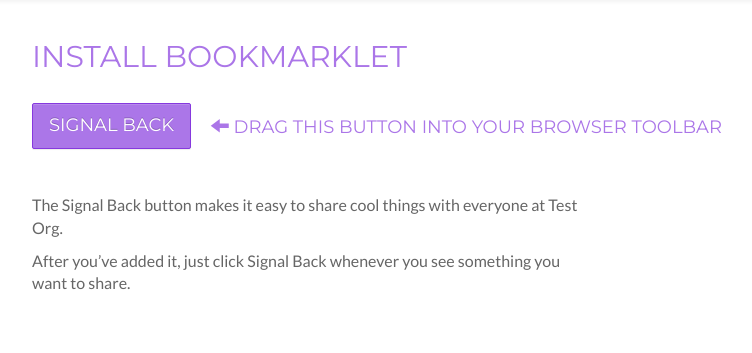
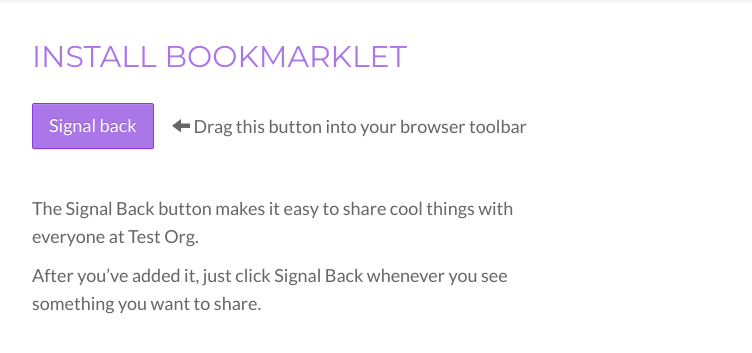
Before and after one commit to anniejocain/signalback, a Django app: page /install-bookmarklet/4a896364-b261-4237-bd99-ed7c12856e61/ in a window 1280 px wide. Shown: the part 52-405 px from the top of the page, without its empty margins (38-790 px from the left). Run offline with Django 3.2, Linux system fonts and the light colour scheme; data comes from the database, SQL or seed files in the repository; parts of the project's set-up code (start-up, migrations or seed data) failed here and were passed over; some libraries are stand-ins or nearby versions.

Commit message:
fixed styling on bookmarklet install page

```diff
--- a/items/static/css/style.css
+++ b/items/static/css/style.css
@@ -31,18 +31,18 @@ body {
     border-bottom:1px solid #fffeb3;
 }
 
-.bookmarklet-install h4 {
+.bookmarklet-install-button {
     margin-top:25px;
     margin-bottom:45px;
 }
 
-.bookmarklet-install h4 a {
+.bookmarklet-install-button a {
     margin-top:-5px;
     margin-right:15px;
 }
 
 .bookmarklet-install p {
-    font-size:16px;
+    line-height:1.575em;
 }
 
 /* Item page for org page - start */
--- a/items/templates/install_bookmarklet.html
+++ b/items/templates/install_bookmarklet.html
@@ -10,7 +10,7 @@
         <h1>Install bookmarklet</h1>
         <div class="row">
             <div class="col-md-8">
-          <h4><a id="bookmarklet" class="btn btn-success btn-lg" href="javascript:(function(){%20window.open(%22http://{{bookmarklet_domain}}/add-item?link=%22+encodeURIComponent(%20location.href)+%22&title=%22+encodeURIComponent(document.title)+%22&bookmarklet_key={{bookmarklet_key}}%22);%20})();">Signal back</a> <span class="glyphicon glyphicon-arrow-left" aria-hidden="true"></span> Drag this button into your browser toolbar</h4>
+          <div class="bookmarklet-install-button"><a id="bookmarklet" class="btn btn-success btn-lg" href="javascript:(function(){%20window.open(%22http://{{bookmarklet_domain}}/add-item?link=%22+encodeURIComponent(%20location.href)+%22&title=%22+encodeURIComponent(document.title)+%22&bookmarklet_key={{bookmarklet_key}}%22);%20})();">Signal back</a> <span class="glyphicon glyphicon-arrow-left" aria-hidden="true"></span> Drag this button into your browser toolbar</div>
           </div>
         </div>
         <div class="row">
--- a/items/views/common.py
+++ b/items/views/common.py
@@ -7,7 +7,7 @@ from items.tasks import get_twitter_card_image, get_screen_capture
 import logging, json
 import requests
 
-from django.http import HttpResponseRedirect, HttpResponse
+from django.http import HttpResponseRedirect, HttpResponse, Http404
 from django.template import RequestContext
 from django.shortcuts import render_to_response
 from django.core.urlresolvers import reverse
```
